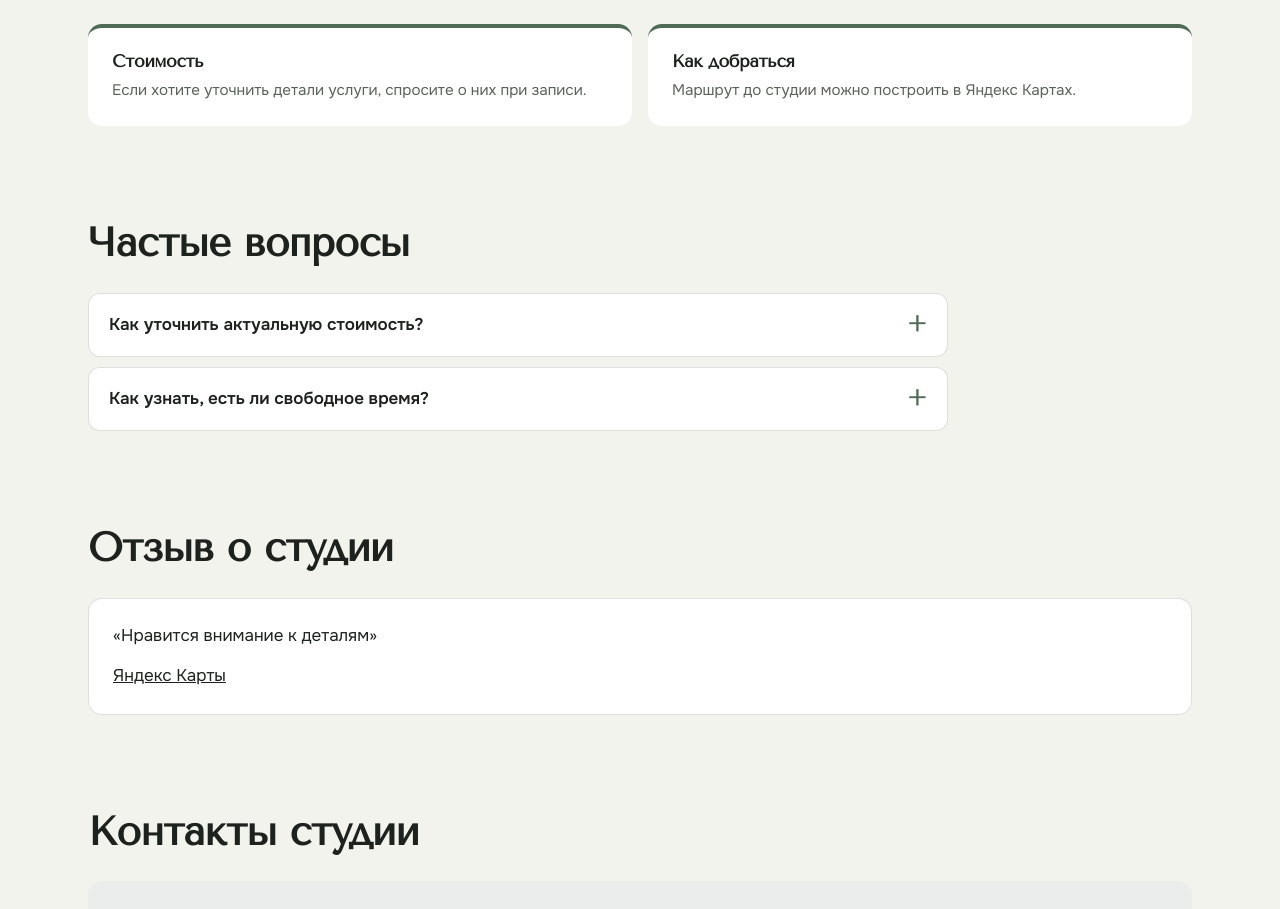
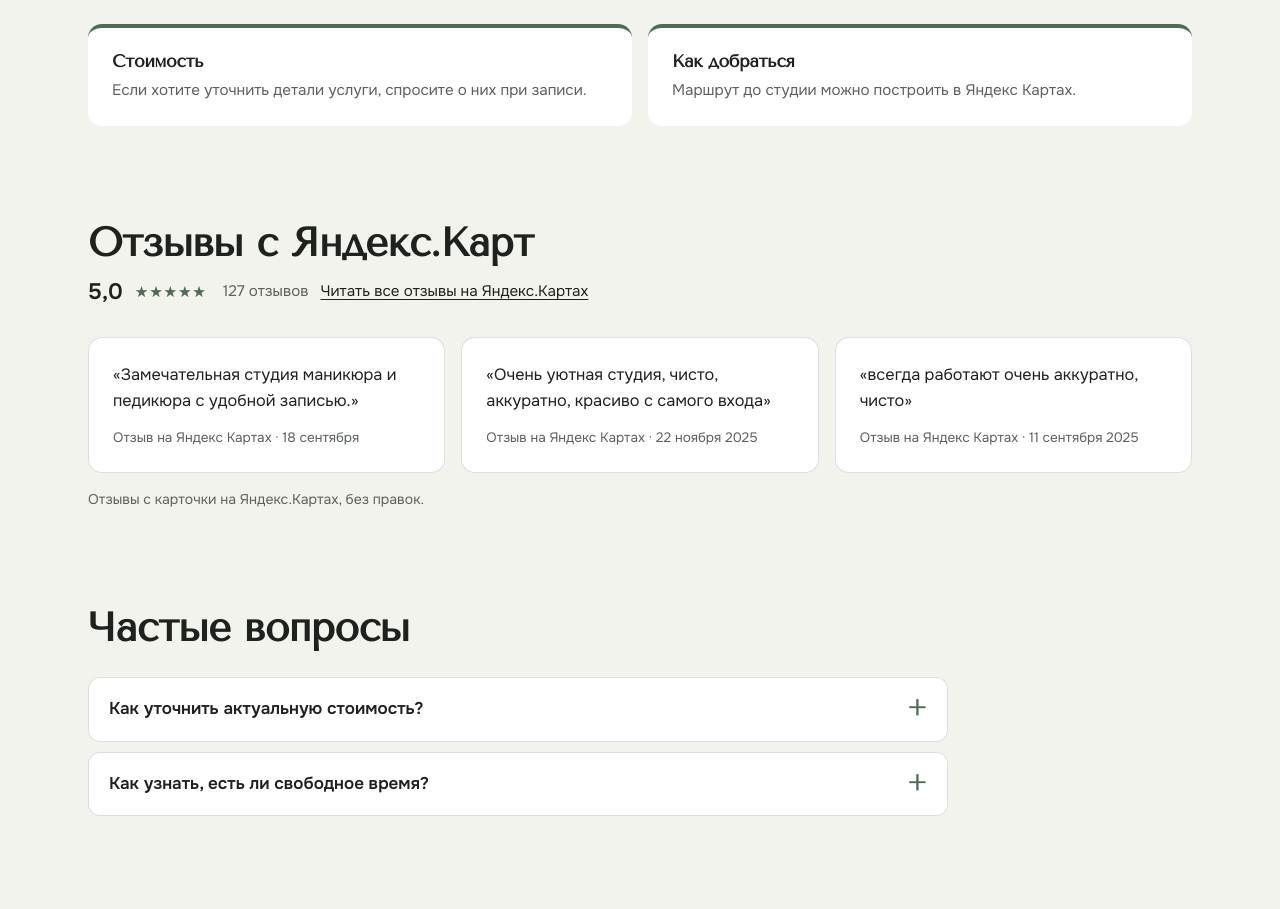
Before and after one commit to tuzir2022-creator/nailroom-murmansk, a plain HTML site: page index.html in a window 1280 px wide. Shown: the part 2286-3195 px from the top of the page. Drawn offline with Linux system fonts and the light colour scheme.

Commit message:
Build studio demo with VS-06

```diff
--- a/index.html
+++ b/index.html
@@ -91,15 +91,21 @@
     </ul>
   </section>
 
-
+  <section class="s-section s-reveal">
+    <header class="s-section__head s-section__head--reviews"><h2>Отзывы с Яндекс.Карт</h2><p class="s-reviews__rating"><span class="s-reviews__num">5,0</span><span class="s-reviews__stars" style="--r: 5" aria-label="рейтинг 5,0 из 5"></span><span class="s-reviews__count">127 отзывов</span><a class="s-reviews__all" href="https://yandex.ru/maps/org/52268026692/reviews/" target="_blank" rel="noopener">Читать все отзывы на Яндекс.Картах</a></p></header>
+    <ul class="s-reviews">
+      <li><blockquote>«Замечательная студия маникюра и педикюра с удобной записью.»</blockquote><p class="s-reviews__who">Отзыв на Яндекс Картах · 18 сентября</p></li>
+      <li><blockquote>«Очень уютная студия, чисто, аккуратно, красиво с самого входа»</blockquote><p class="s-reviews__who">Отзыв на Яндекс Картах · 22 ноября 2025</p></li>
+      <li><blockquote>«всегда работают очень аккуратно, чисто»</blockquote><p class="s-reviews__who">Отзыв на Яндекс Картах · 11 сентября 2025</p></li>
+    </ul>
+    <p class="s-note">Отзывы с карточки на Яндекс.Картах, без правок.</p>
+  </section>
 
   <section class="s-section s-reveal">
     <header class="s-section__head"><h2>Частые вопросы</h2></header>
     <div class="s-faq"><details><summary>Как уточнить актуальную стоимость?</summary><p>Откройте карточку студии и уточните цену выбранной услуги при записи.</p></details><details><summary>Как узнать, есть ли свободное время?</summary><p>Откройте карточку студии на Яндекс Картах и воспользуйтесь указанным там каналом связи.</p></details></div>
   </section>
 
-  <section class="s-section s-reveal"><header class="s-section__head"><h2>Отзыв о студии</h2></header>
-  <ul class="s-reviews"><li><p>«Нравится внимание к деталям»</p><a href="https://yandex.ru/maps/org/52268026692/reviews/">Яндекс Карты</a></li></ul></section>
   <section class="s-section s-final s-reveal" id="contacts">
     <header class="s-section__head"><h2>Контакты студии</h2></header>
     <div class="s-contacts">
```
